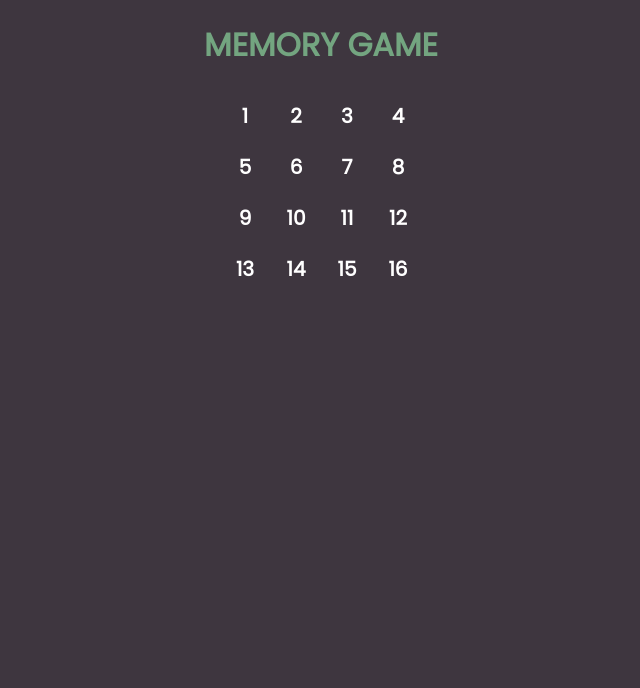
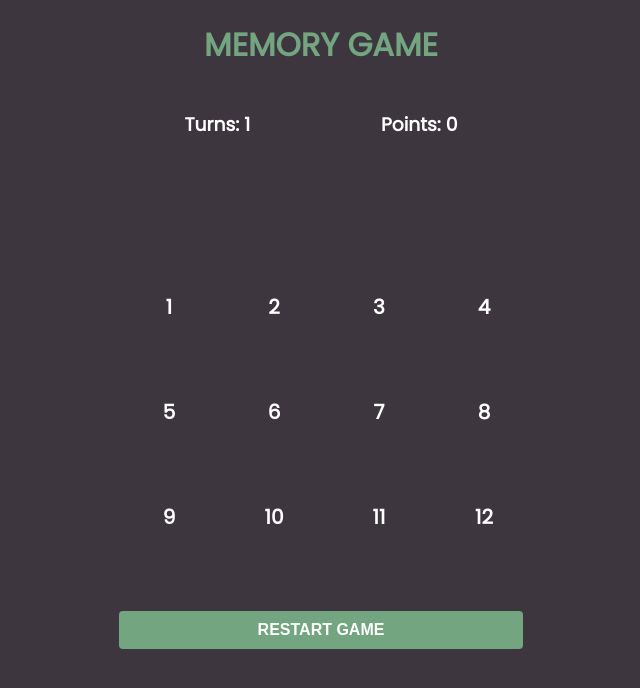
Before and after one commit to junhuang21484/web-dev-proj2, a React (Create React App) app: page / in a window 1280 px wide. Both pictures are taken after a click on the button "START GAME". Shown: the top 688 px of the page, without its empty margins (319-959 px from the left). Built offline with nearby package versions, Linux system fonts and the light colour scheme.

Commit message:
Finish setting up the game started view

```diff
--- a/src/App.js
+++ b/src/App.js
@@ -3,9 +3,17 @@ import './css/App.css';
 
 function App() {
   const [gameState, setGameState] = React.useState("IDLE");
+  const [gameTurns, setGameTurns] = React.useState(1);
+  const [gamePoints, setGamePoints] = React.useState(0);
 
   function btnStartGame(){
     setGameState("STARTED")
+    setGameTurns(1);
+    setGamePoints(0);
+  }
+
+  function btnResetGame(){
+    setGameState("IDLE")
   }
 
   return (
@@ -24,6 +32,11 @@ function App() {
             <button className="btn-start" onClick={btnStartGame}>START GAME</button>
           </div>
           :
+          <div className="game-container">
+            <div className="stat-container">
+              <h3>Turns: {gameTurns}</h3>
+              <h3>Points: {gamePoints}</h3>
+            </div>
             <div class="game-board-container">
               <div class="cell">1</div>
               <div class="cell">2</div>
@@ -42,6 +55,8 @@ function App() {
               <div class="cell">15</div>
               <div class="cell">16</div>
             </div>
+            <button className="btn-start" onClick={btnResetGame} style={{"margin-top": "50px"}}>RESTART GAME</button>
+          </div>
         }
       </main>
   );
--- a/src/css/App.css
+++ b/src/css/App.css
@@ -34,14 +34,26 @@ main {
     background-color: #3e8e41;
 }
 
+.game-container {
+    display: flex;
+    flex-direction: column;
+}
+
+.stat-container {
+    display: flex;
+    color: white;
+    justify-content: space-around;
+}
+
 .game-board-container {
     display: grid;
-    grid-template-columns: repeat(4, 50px);
-    grid-template-rows: repeat(4, 50px);
-    gap: 1px;
-    width: 202px;
-    height: 202px;
+    grid-template-columns: repeat(4, 100px);
+    grid-template-rows: repeat(4, 100px);
+    gap: 5px;
+    width: 404px;
+    height: 404px;
     color: white;
+    padding-top: 100px;
   }
 
 .cell {
```
Lines whose indentation alone changed are shown as unchanged.
